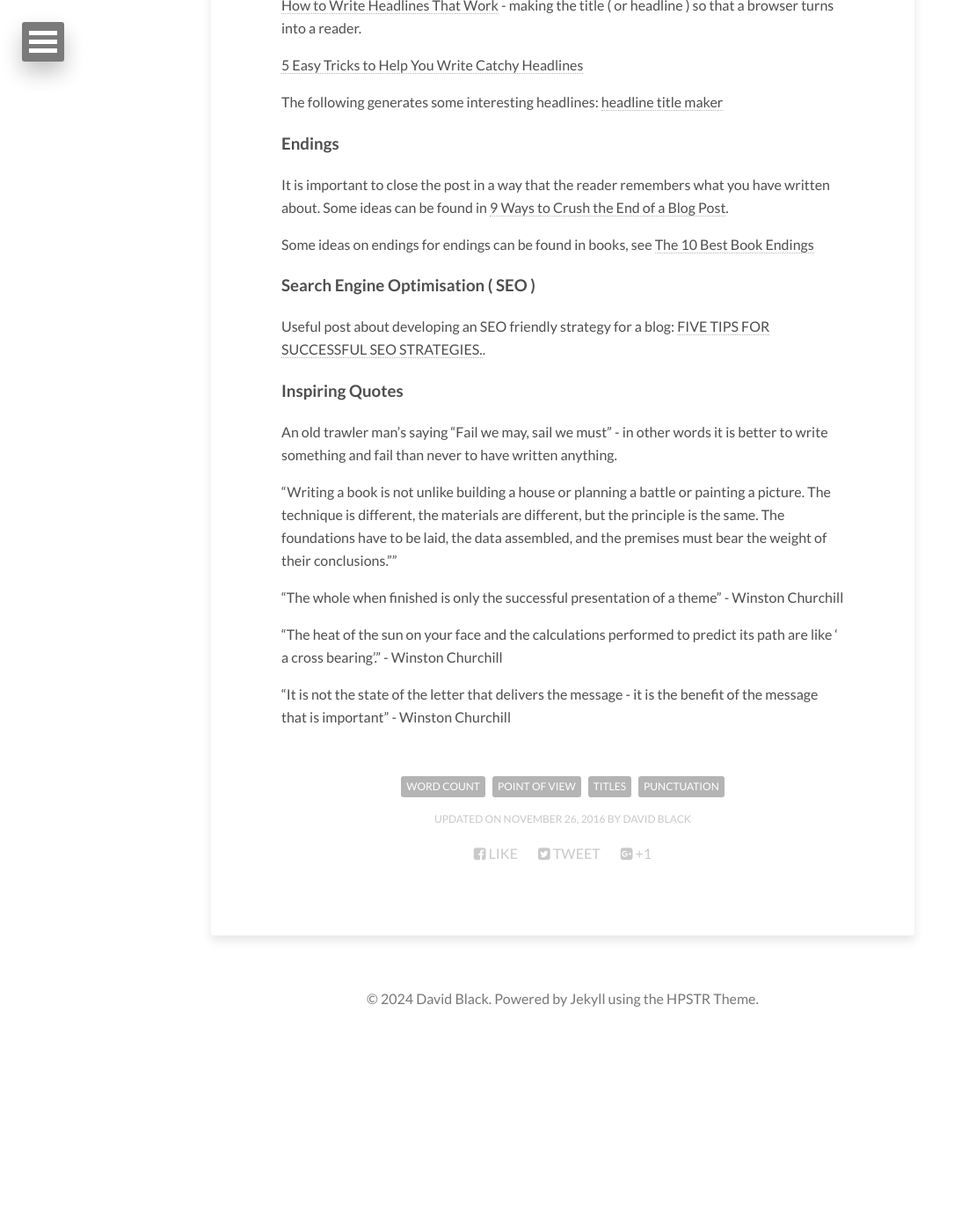
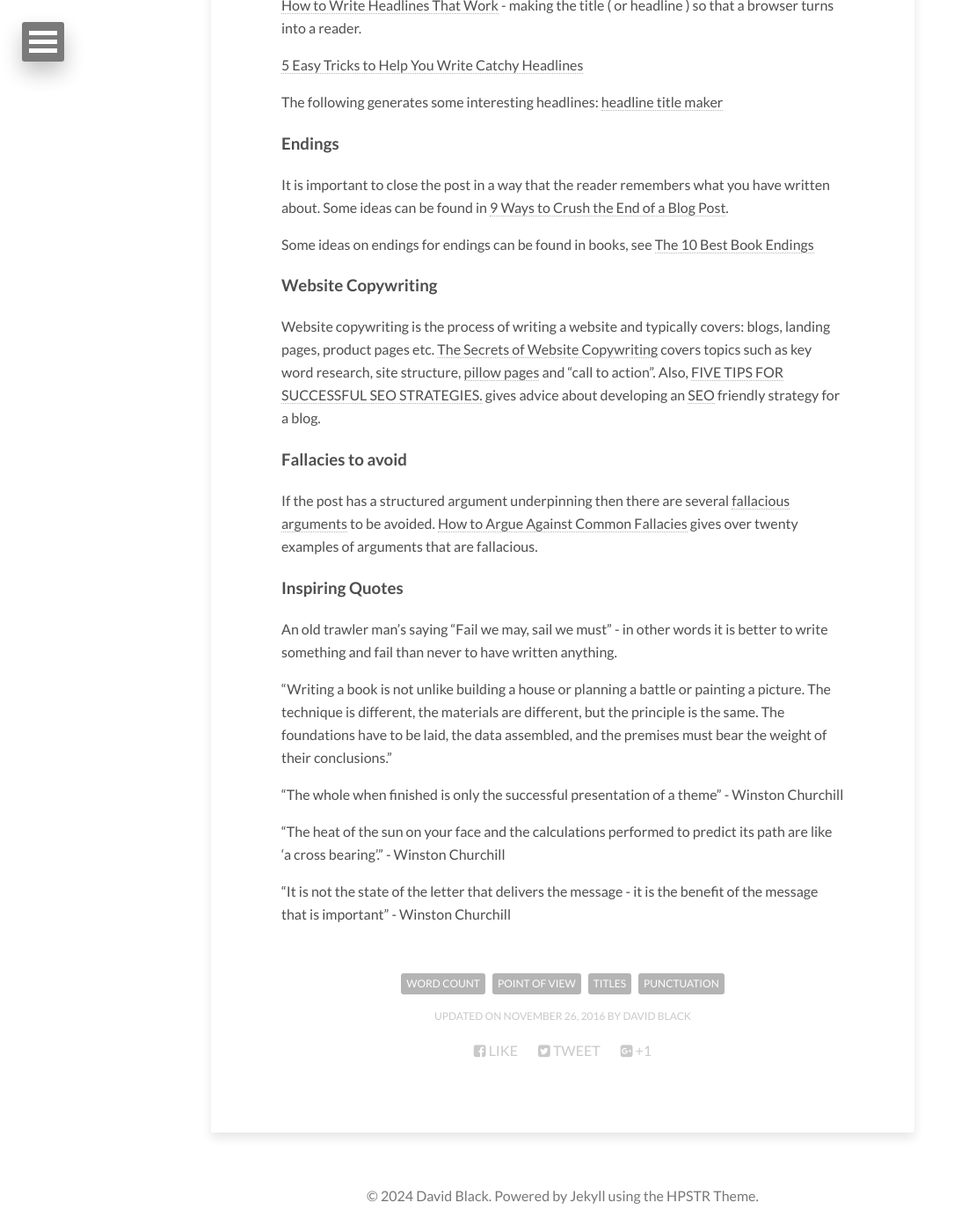
Before and after one commit to dtinblack/dtinblack.github.io, a Jekyll site: the page built from assets/md/tools-of-the-trade.md, in a window 1280 px wide and 1400 px high, scrolled down 4033 px. Shown: the whole window at 88% size, without its empty margins (0-1085 px from the left). Built offline with Jekyll 4.4.1, drawn with Linux system fonts in a browser that asks for light colours; nearby versions of some CDN libraries; before the commit the page ends 5209 px from its top, so only the background shows below that.

Commit message:
feb 2024 update

```diff
--- a/assets/md/tools-of-the-trade.md
+++ b/assets/md/tools-of-the-trade.md
@@ -127,20 +127,25 @@ It is important to close the post in a way that the reader remembers what you ha
 
 Some ideas on endings for endings can be found in books, see [The 10 Best Book Endings](https://www.publishersweekly.com/pw/by-topic/industry-news/tip-sheet/article/56760-the-10-best-book-endings.html)
 
-### Search Engine Optimisation ( SEO )
+### Website Copywriting
 
-Useful post about developing an SEO friendly strategy for a blog: [FIVE TIPS FOR SUCCESSFUL SEO STRATEGIES.](https://www.transformcommunications.co.uk/post/five-tips-for-successful-seo-strategies).
+Website copywriting is the process of writing a website and typically covers: blogs, landing pages, product pages etc. [The Secrets of Website Copywriting](https://www.youtube.com/watch?v=aqlGtnjtaXc) covers topics such as key word research, site structure, [pillow pages](https://twelverays.agency/blog/what-are-pillow-links) and "call to action".  Also, [FIVE TIPS FOR SUCCESSFUL SEO STRATEGIES.](https://www.transformcommunications.co.uk/post/five-tips-for-successful-seo-strategies) gives advice about developing an [SEO](https://developers.google.com/search/docs/fundamentals/seo-starter-guide) friendly strategy for a blog.
+
+### Fallacies to avoid
+
+If the post has a structured argument underpinning then there are several [fallacious arguments](https://www.merriam-webster.com/dictionary/fallacious) to be avoided. [How to Argue Against Common Fallacies](https://www.futurelearn.com/info/courses/logical-and-critical-thinking/0/steps/9131) gives over twenty examples of arguments that are fallacious.
+
 
 ### Inspiring Quotes
 
 An old trawler man's saying “Fail we may, sail we must” - in other words it is better to write something and fail than never to have written anything.
 
-“Writing a book is not unlike building a house or planning a battle or painting a picture. The technique is different, the materials are different, but the principle is the same. The foundations have to be laid, the data assembled, and the premises must bear the weight of their conclusions.""
+“Writing a book is not unlike building a house or planning a battle or painting a picture. The technique is different, the materials are different, but the principle is the same. The foundations have to be laid, the data assembled, and the premises must bear the weight of their conclusions."
 
 “The whole when finished is only the successful presentation of a theme” - Winston Churchill
 
 
-"The heat of the sun on your face and the calculations performed to predict its path are like ‘ a cross bearing’." - Winston Churchill
+"The heat of the sun on your face and the calculations performed to predict its path are like ‘a cross bearing’." - Winston Churchill
 
 
 "It is not the state of the letter that delivers the message - it is the benefit of the message that is important" - Winston Churchill
```
Also changed, not shown: _posts/2024-02-26-the-killer-app.md (added, +26 -0 lines), about/index.md (+3 -2 lines), images/features/the-killer-app.jpg (added).
